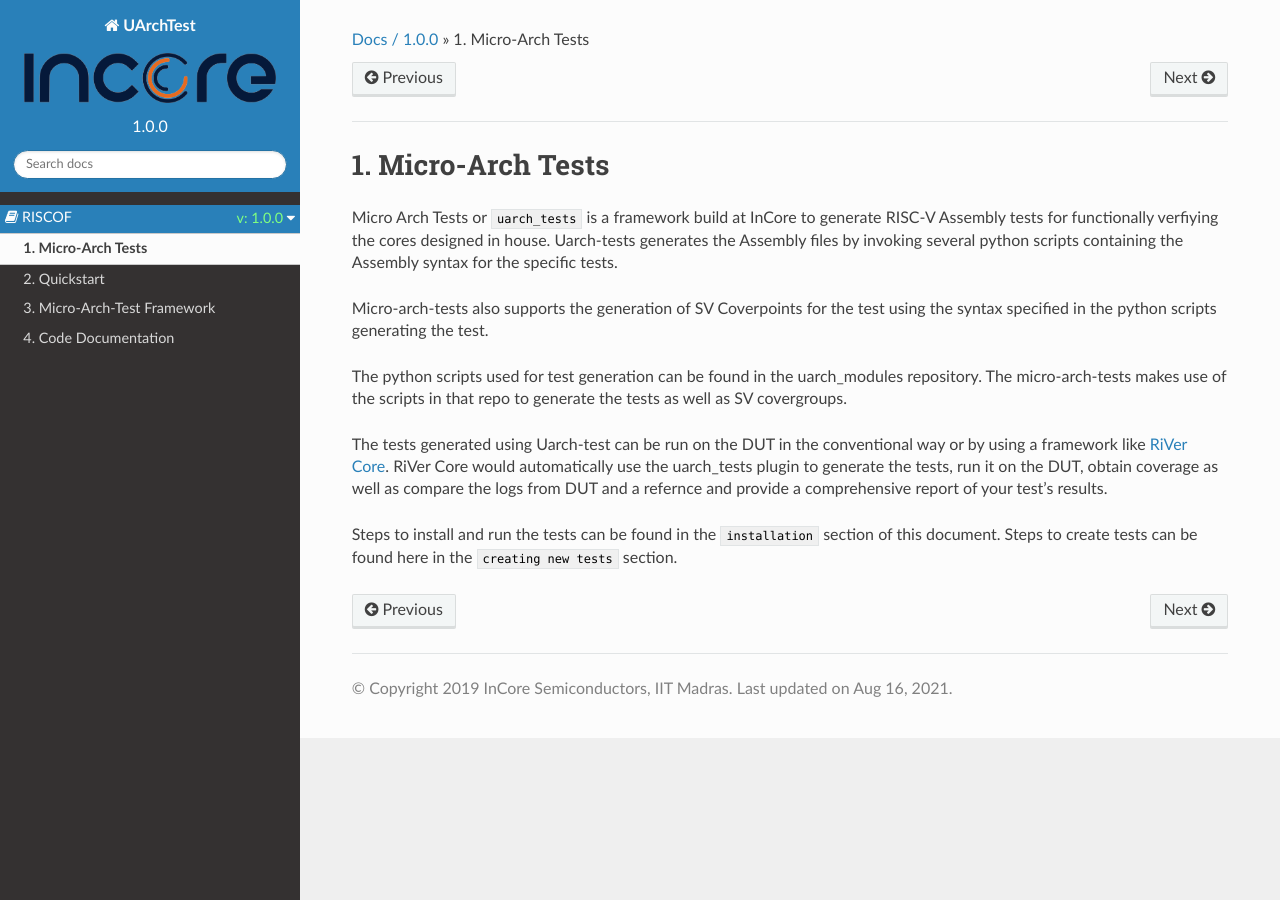
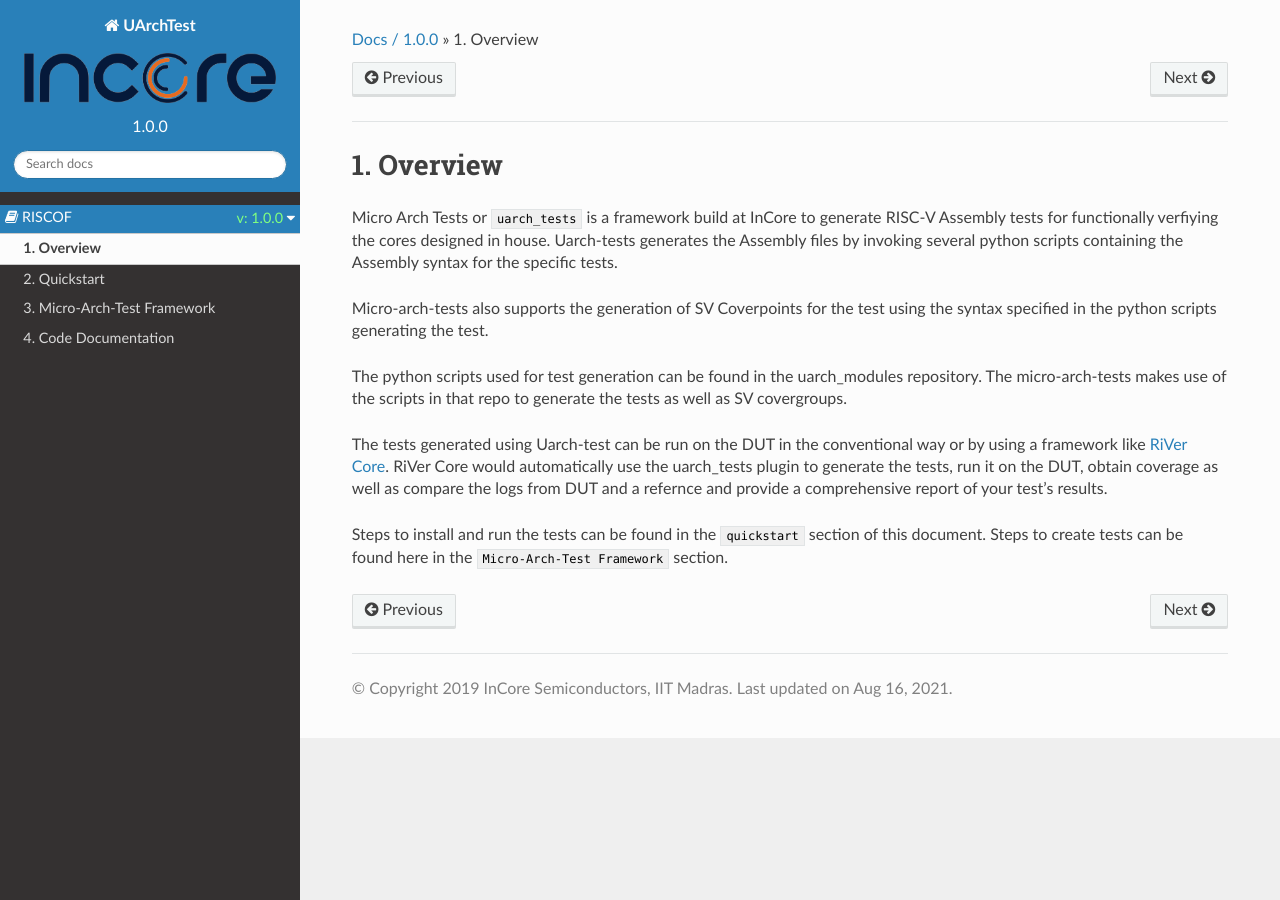
Before and after one commit to incoresemi/uatg, a Sphinx documentation site: the page built from docs/source/overview.rst, in a window 1280 px wide. Built offline with Sphinx 7.4.7 and the Read the Docs theme 2.0.0, drawn with Linux system fonts in a browser that asks for light colours; pages that are not in the unit, such as notebooks, are missing from menus.

Commit message:
update docs and fix typo

```diff
--- a/docs/source/creating_new_tests.rst
+++ b/docs/source/creating_new_tests.rst
@@ -1,3 +1,4 @@
+
 .. _creating_new_tests:
 
 =========================
--- a/docs/source/overview.rst
+++ b/docs/source/overview.rst
@@ -1,9 +1,9 @@
 
 .. _overview:
 
-================
-Micro-Arch Tests
-================
+========
+Overview
+========
 
 Micro Arch Tests or ``uarch_tests`` is a framework build at InCore to generate RISC-V Assembly tests for functionally verfiying the cores designed in house. Uarch-tests generates the Assembly files by invoking several python scripts containing the Assembly syntax for the specific tests.
 
@@ -13,4 +13,4 @@
 
 The tests generated using Uarch-test can be run on the DUT in the conventional way or by using a framework like `RiVer Core <https://github.com/incoresemi/river_core>`_. RiVer Core would automatically use the uarch_tests plugin to generate the tests, run it on the DUT, obtain coverage as well as compare the logs from DUT and a refernce and provide a comprehensive report of your test's results.
 
-Steps to install and run the tests can be found in the ``installation`` section of this document. Steps to create tests can be found here in the ``creating new tests`` section.
+Steps to install and run the tests can be found in the ``quickstart`` section of this document. Steps to create tests can be found here in the ``Micro-Arch-Test Framework`` section.
```
